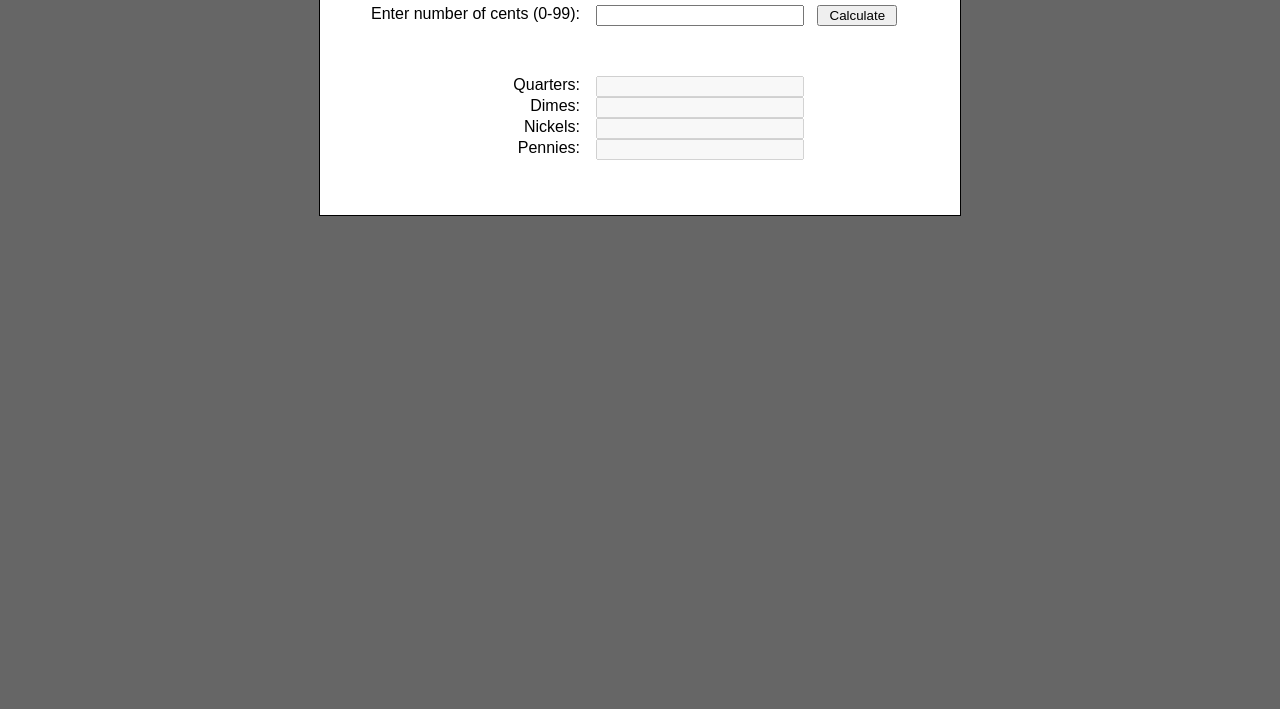
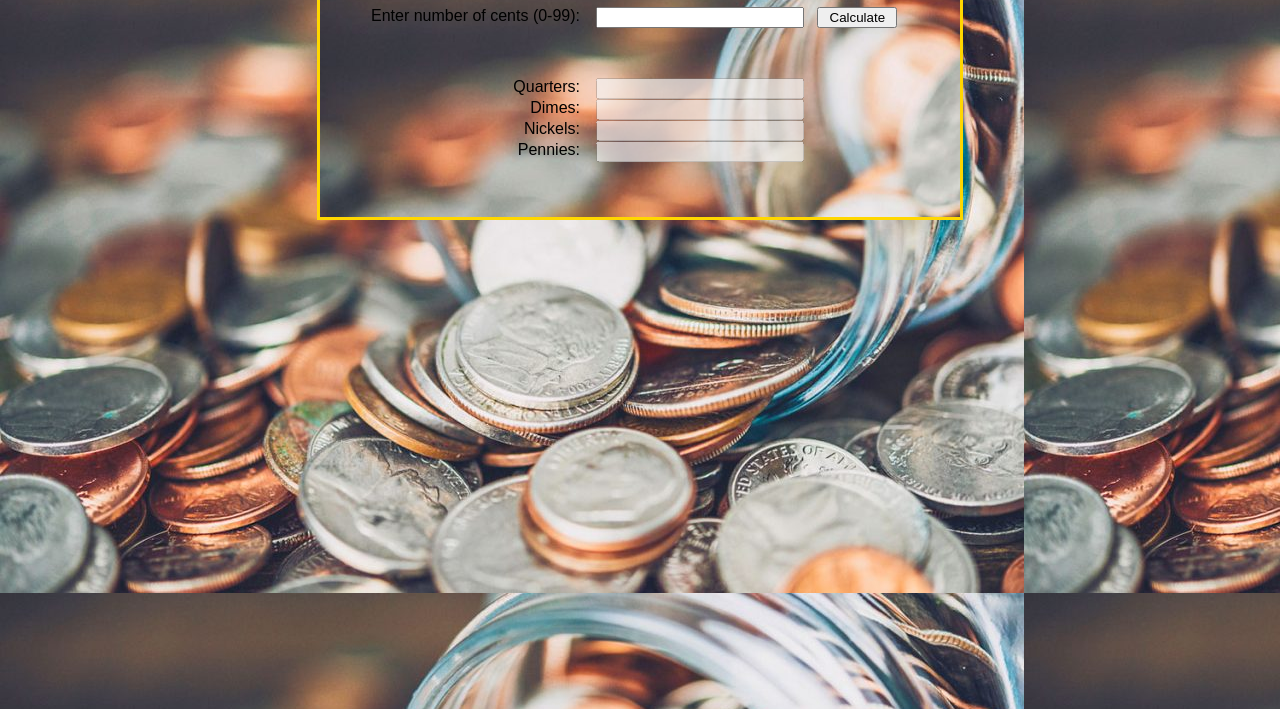
Before and after one commit to bin1688/Coin, a plain HTML site: page index.html in a window 1280 px wide. Shown: the part 91-800 px from the top of the page. Drawn offline with Linux system fonts and the light colour scheme.

Commit message:
background added

```diff
--- a/default.css
+++ b/default.css
@@ -1,14 +1,14 @@
 body {
     font-family: Arial, Helvetica, sans-serif;
-    background: #666666;
+    background-image: url("coin.jpg");
 }
 
 #content {
     width: 600px;
     margin: 10px auto;
     padding: 5px 20px;
-    background: #FFFFFF;
-    border: 1px solid #000000;
+    border: 3px solid gold;
+	background-image: url("coin.jpg");
 }
 
 h1 {
```
Also changed, not shown: coin.jpg (added).
